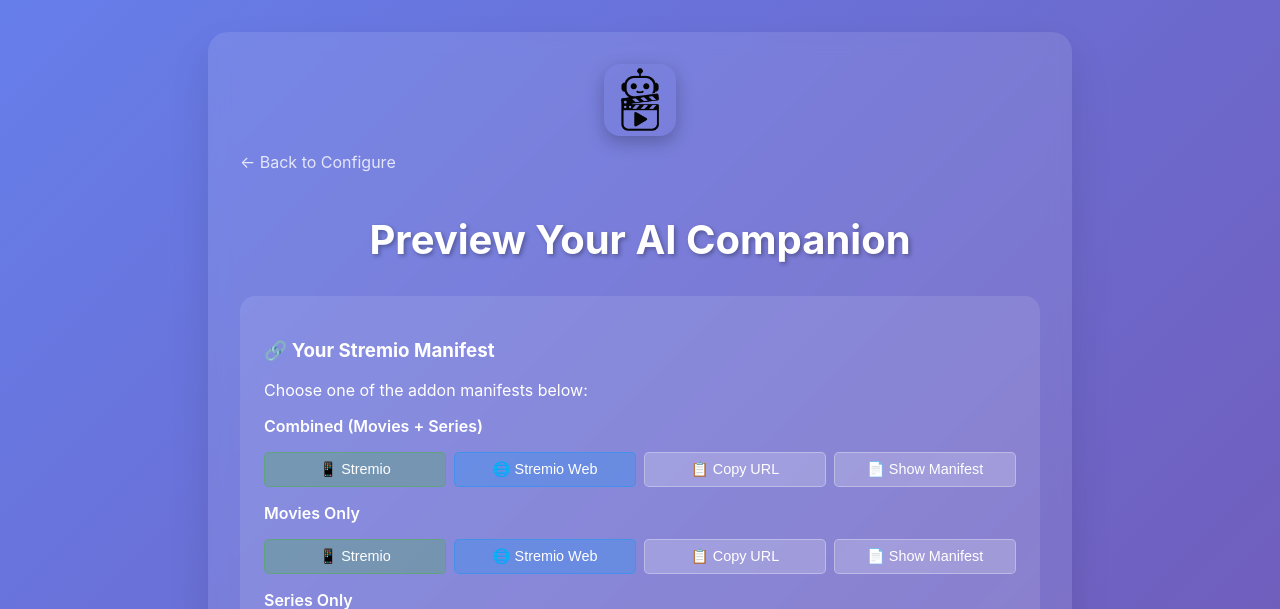
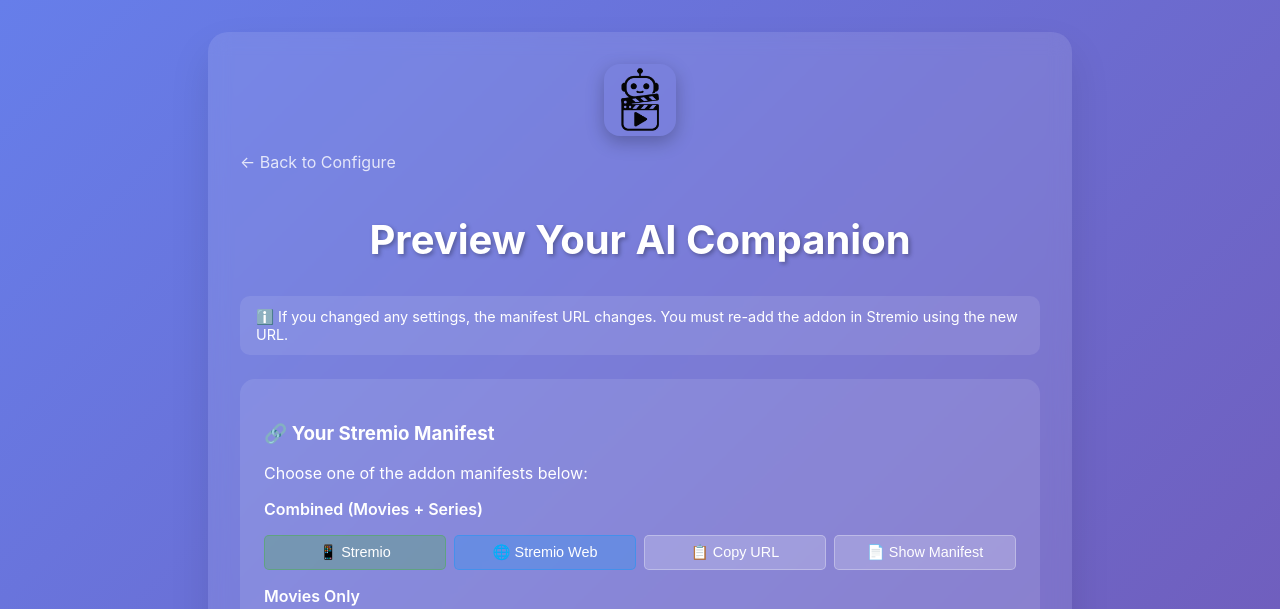
Before and after one commit to willtho89/stremio-ai-companion, a FastAPI app: template templates/preview.html in a window 1280 px wide. Shown: the top 609 px of the page. Run offline with FastAPI, Linux system fonts and the light colour scheme; the template is opened without the code that fills it, so the values that code supplies are empty; parts of the project's set-up code (start-up, migrations or seed data) failed here and were passed over.

Commit message:
Bump version to 0.9.1 and note UI disclaimer requiring re-adding in Stremio when settings change.
🤖 Generated with [opencode](https://opencode.ai)

Co-Authored-By: opencode <noreply@opencode.ai>

```diff
--- a/app/__init__.py
+++ b/app/__init__.py
@@ -2,4 +2,4 @@
 Stremio AI Companion - Your AI-powered movie discovery companion for Stremio
 """
 
-__version__ = "0.9.0"
+__version__ = "0.9.1"
--- a/templates/configure.html
+++ b/templates/configure.html
@@ -176,6 +176,9 @@
             ✏️ Editing existing configuration. Make your changes below and save to generate a new manifest URL.
         </p>
         {% endif %}
+        <p style="background: rgba(255,255,255,0.1); padding: 0.75rem 1rem; border-radius: 10px; margin: 0 0 1.5rem 0; font-size: 0.9rem;">
+            ℹ️ If you change any settings, the manifest URL changes. You must re-add the addon in Stremio using the new URL.
+        </p>
 
         <form id="configForm">
             <div class="form-group">
--- a/templates/preview.html
+++ b/templates/preview.html
@@ -258,6 +258,10 @@
         <a href="#" onclick="goBackToConfigure()" class="back-link">← Back to Configure</a>
         <h1>Preview Your AI Companion</h1>
 
+        <p style="background: rgba(255,255,255,0.1); padding: 0.75rem 1rem; border-radius: 10px; margin: 0 0 1.5rem 0; font-size: 0.9rem;">
+            ℹ️ If you changed any settings, the manifest URL changes. You must re-add the addon in Stremio using the new URL.
+        </p>
+
         {% include 'manifest_section.html' %}
 
         <div class="config-section">
```
Also changed, not shown: CHANGELOG.md.
